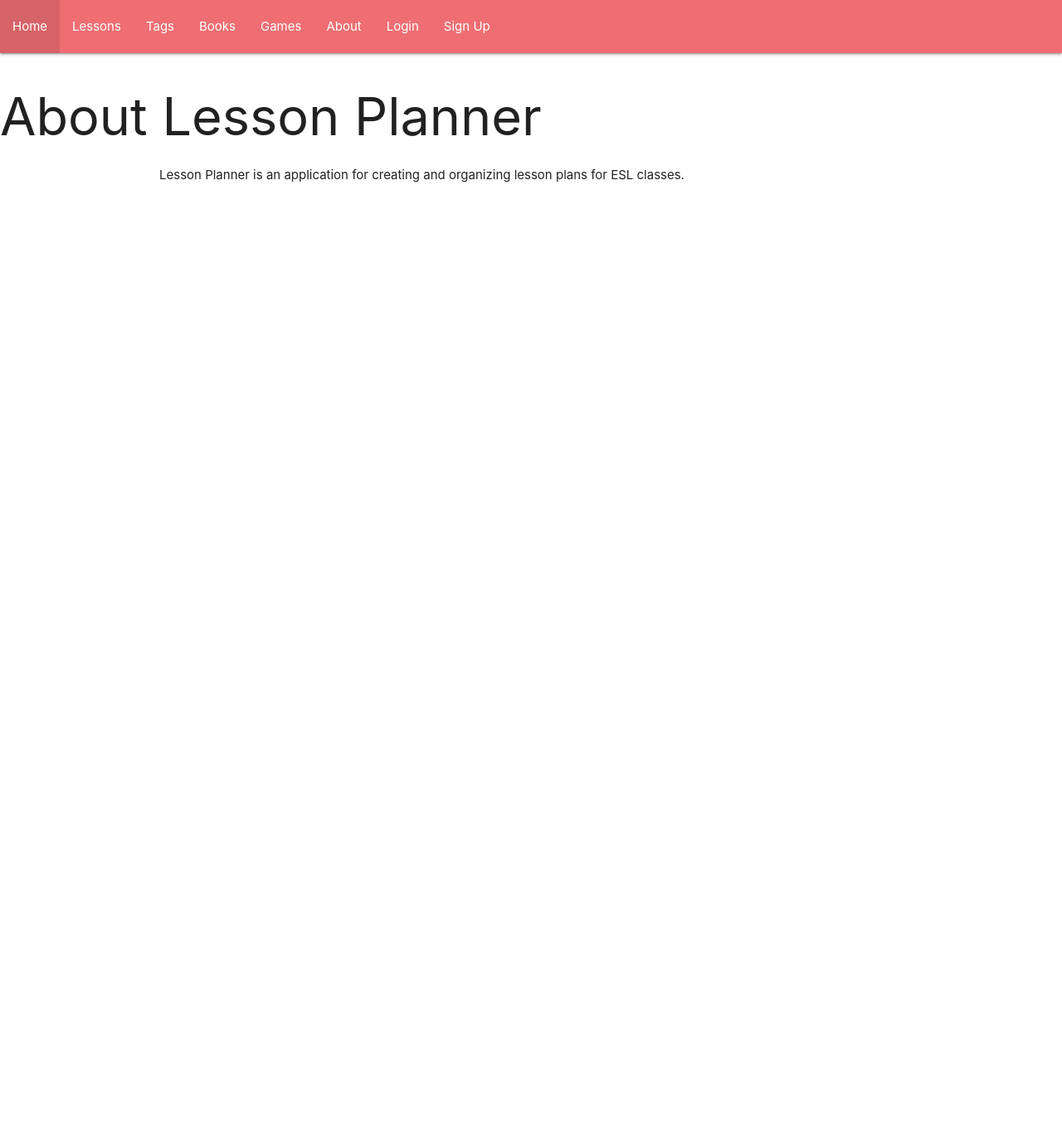
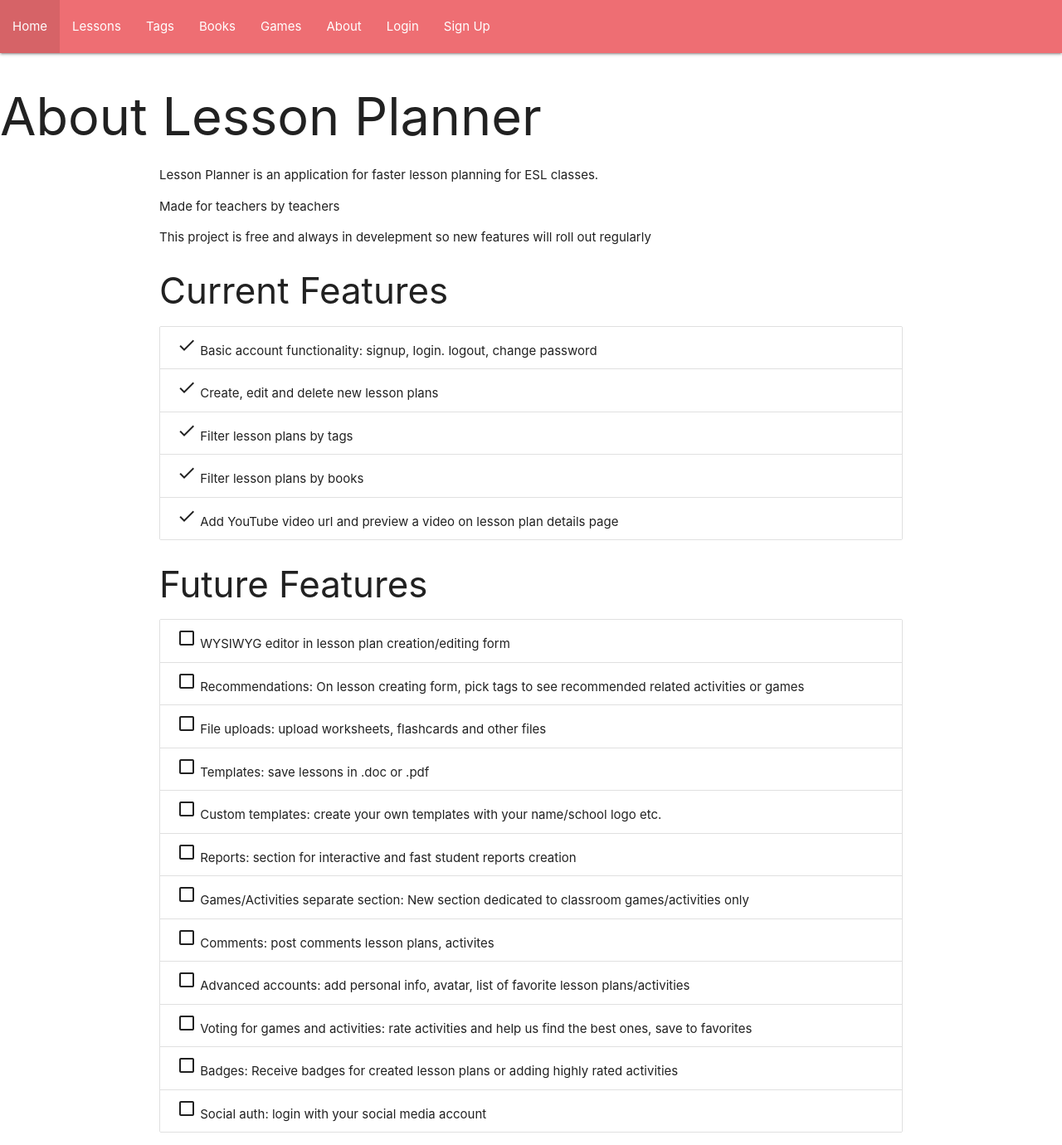
Before and after one commit to denibulkashvili/LessonPlannerSocial, a Django app: page /about/ in a window 1280 px wide. Shown: the whole page at 83% size. Before the commit the page ends 220 px from the top, so only its background shows below. Run offline with Django 3.2, Linux system fonts and the light colour scheme.

Commit message:
Add about info

```diff
--- a/templates/about.html
+++ b/templates/about.html
@@ -8,6 +8,32 @@
 
 {% block content %}
   <div class="about">
-    <p>Lesson Planner is an application for creating and organizing lesson plans for ESL classes.</p>
+    <p>Lesson Planner is an application for faster lesson planning for ESL classes.</p>
+    <p>Made for teachers by teachers</p>
+    <p>This project is free and always in develepment so new features will roll out regularly</p>
+
+    <h3>Current Features</h3>
+    <ul class="collection">
+      <li class="collection-item"><i class="material-icons">check</i> Basic account functionality: signup, login. logout, change password</li>
+      <li class="collection-item"><i class="material-icons">check</i> Create, edit and delete new lesson plans</li>
+      <li class="collection-item"><i class="material-icons">check</i> Filter lesson plans by tags</li>
+      <li class="collection-item"><i class="material-icons">check</i> Filter lesson plans by books</li>
+      <li class="collection-item"><i class="material-icons">check</i> Add YouTube video url and preview a video on lesson plan details page</li>
+    </ul>
+    <h3>Future Features</h3>
+    <ul class="collection">
+      <li class="collection-item"><i class="material-icons">check_box_outline_blank</i> WYSIWYG editor in lesson plan creation/editing form</li>
+      <li class="collection-item"><i class="material-icons">check_box_outline_blank</i> Recommendations: On lesson creating form, pick tags to see recommended related activities or games</li>
+      <li class="collection-item"><i class="material-icons">check_box_outline_blank</i> File uploads: upload worksheets, flashcards and other files</li>
+      <li class="collection-item"><i class="material-icons">check_box_outline_blank</i> Templates: save lessons in .doc or .pdf</li>
+      <li class="collection-item"><i class="material-icons">check_box_outline_blank</i> Custom templates: create your own templates with your name/school logo etc.</li>
+      <li class="collection-item"><i class="material-icons">check_box_outline_blank</i> Reports: section for interactive and fast student reports creation</li>
+      <li class="collection-item"><i class="material-icons">check_box_outline_blank</i> Games/Activities separate section: New section dedicated to classroom games/activities only</li>
+      <li class="collection-item"><i class="material-icons">check_box_outline_blank</i> Comments: post comments lesson plans, activites</li>
+      <li class="collection-item"><i class="material-icons">check_box_outline_blank</i> Advanced accounts: add personal info, avatar, list of favorite lesson plans/activities</li>
+      <li class="collection-item"><i class="material-icons">check_box_outline_blank</i> Voting for games and activities: rate activities and help us find the best ones, save to favorites</li>
+      <li class="collection-item"><i class="material-icons">check_box_outline_blank</i> Badges: Receive badges for created lesson plans or adding highly rated activities</li>
+      <li class="collection-item"><i class="material-icons">check_box_outline_blank</i> Social auth: login with your social media account</li>
+    </ul>
   </div>
 {% endblock %}
```
